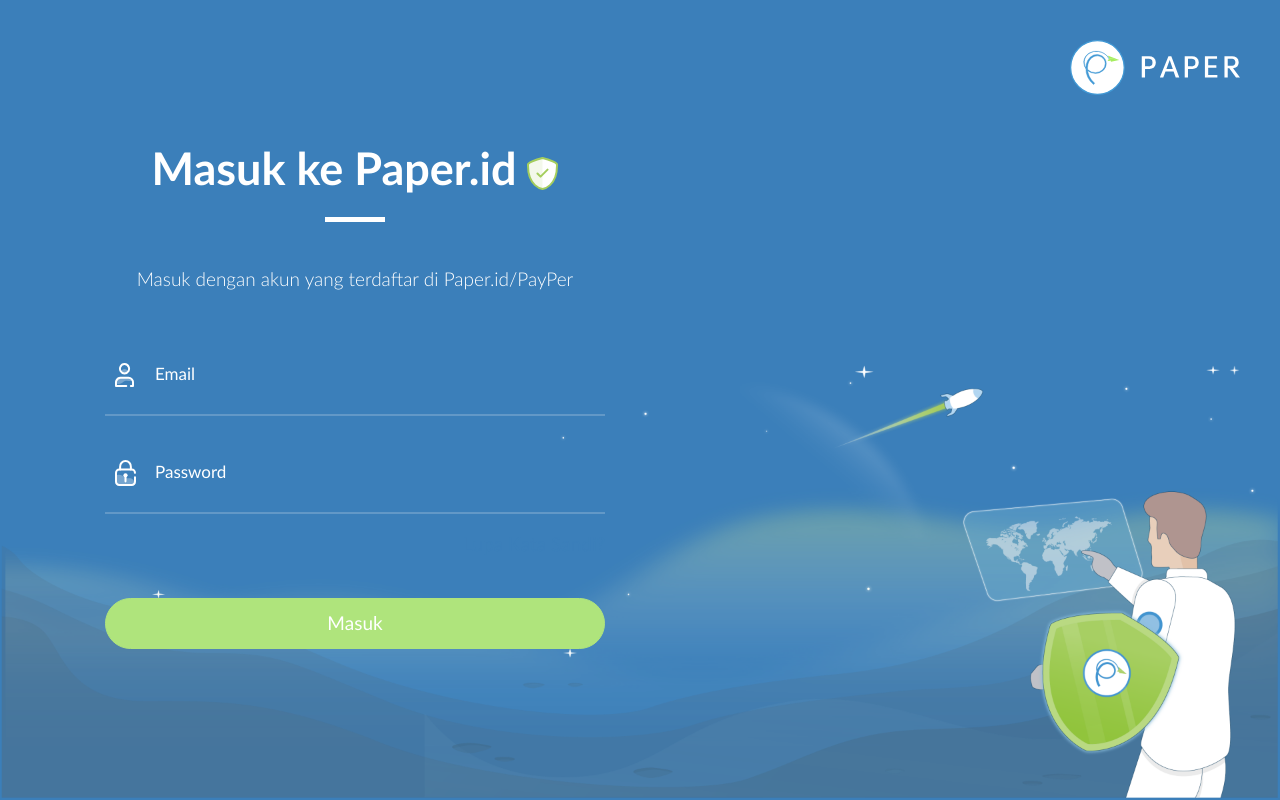
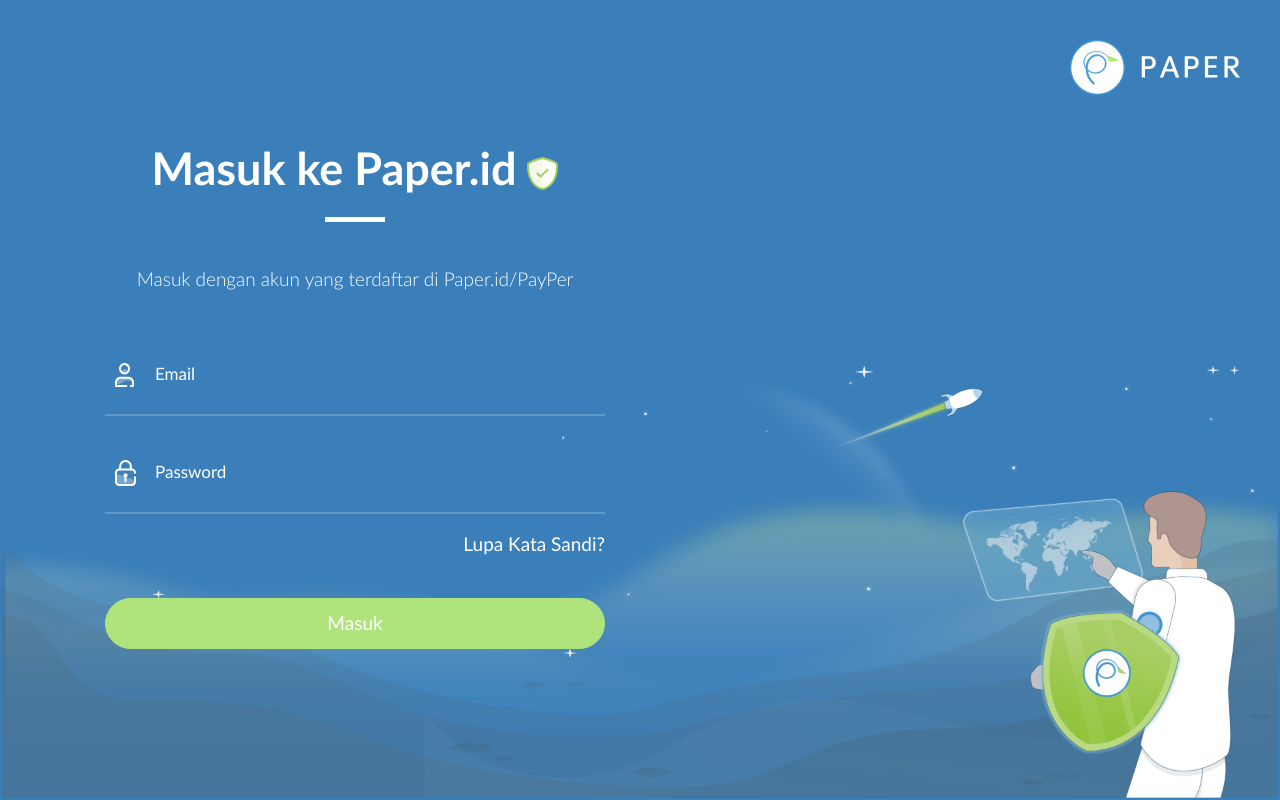
Before and after one commit to bintangkevin29/paperid-testcase, a React (Create React App) app: page /login in a window 1280 px wide. Built offline with nearby package versions, Linux system fonts and the light colour scheme.

Commit message:
remove anchor href

```diff
--- a/src/components/LoginForm/LoginForm.component.tsx
+++ b/src/components/LoginForm/LoginForm.component.tsx
@@ -29,7 +29,7 @@
             type="password"
           />
           <div className="loginForm__forgotPassword">
-            <a href="google.com">Lupa Kata Sandi?</a>
+            <a href="http://www.google.com/">Lupa Kata Sandi?</a>
           </div>
           <CustomButton className="loginForm__submitButton" variant="secondary">
             Masuk
--- a/src/components/LoginForm/LoginForm.style.scss
+++ b/src/components/LoginForm/LoginForm.style.scss
@@ -43,7 +43,9 @@
     text-align: right;
     font-size: 19px;
     margin-bottom: 40px;
-    @extend %link;
+    a {
+      @extend %link;
+    }
   }
 
   &__submitButton {
```
